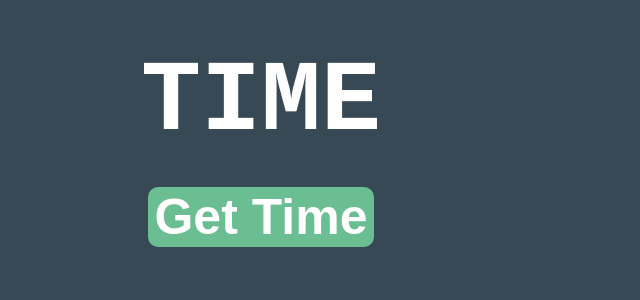
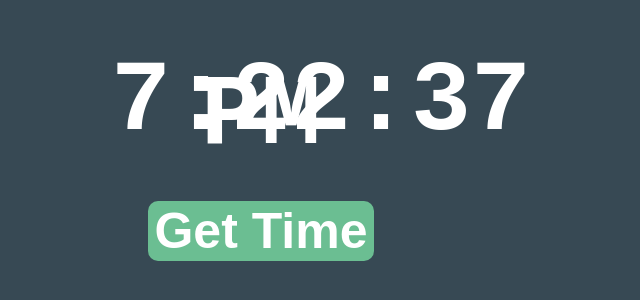
Before and after one commit to AbioyeSamuel/useState_Hook_Practice, a React (Create React App) app: page / in a window 1280 px wide. Shown: the part 134-434 px from the top of the page, without its empty margins (379-1019 px from the left). Built offline with nearby package versions, Linux system fonts and the light colour scheme.

Commit message:
Time is called

```diff
--- a/src/components/App.jsx
+++ b/src/components/App.jsx
@@ -1,13 +1,13 @@
 import React from "react";
 
 function App() {
-  function time() {
-    let time = new Date().toLocaleTimeString();
-    console.log(time);
-  }
+  let time = new Date().toLocaleTimeString();
+  console.log(time);
+
+  function Timer() {}
   return (
     <div className="container">
-      <h1>TIME</h1>
+      <h1>{time}</h1>
       <button>Get Time</button>
     </div>
   );
```
